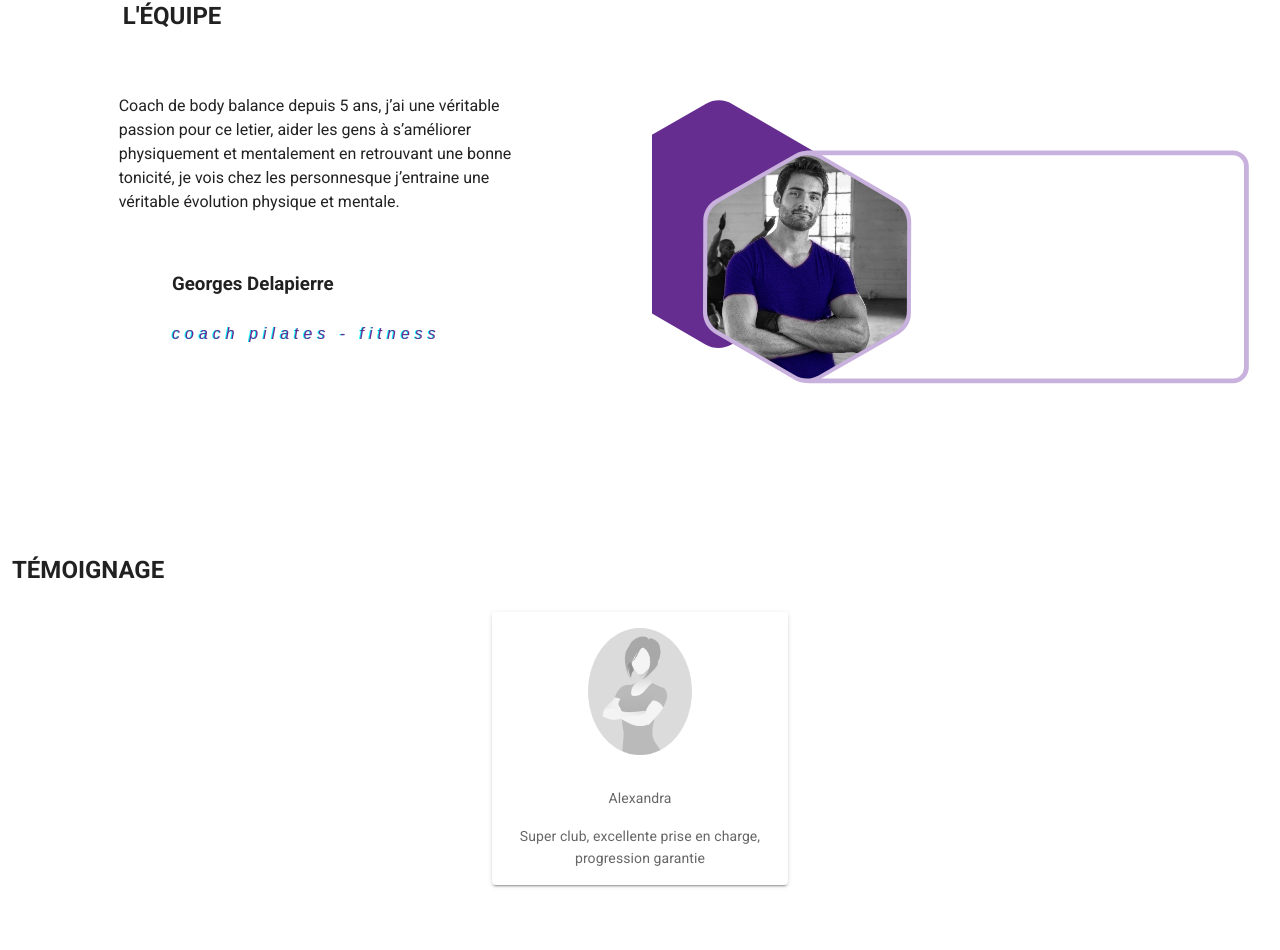
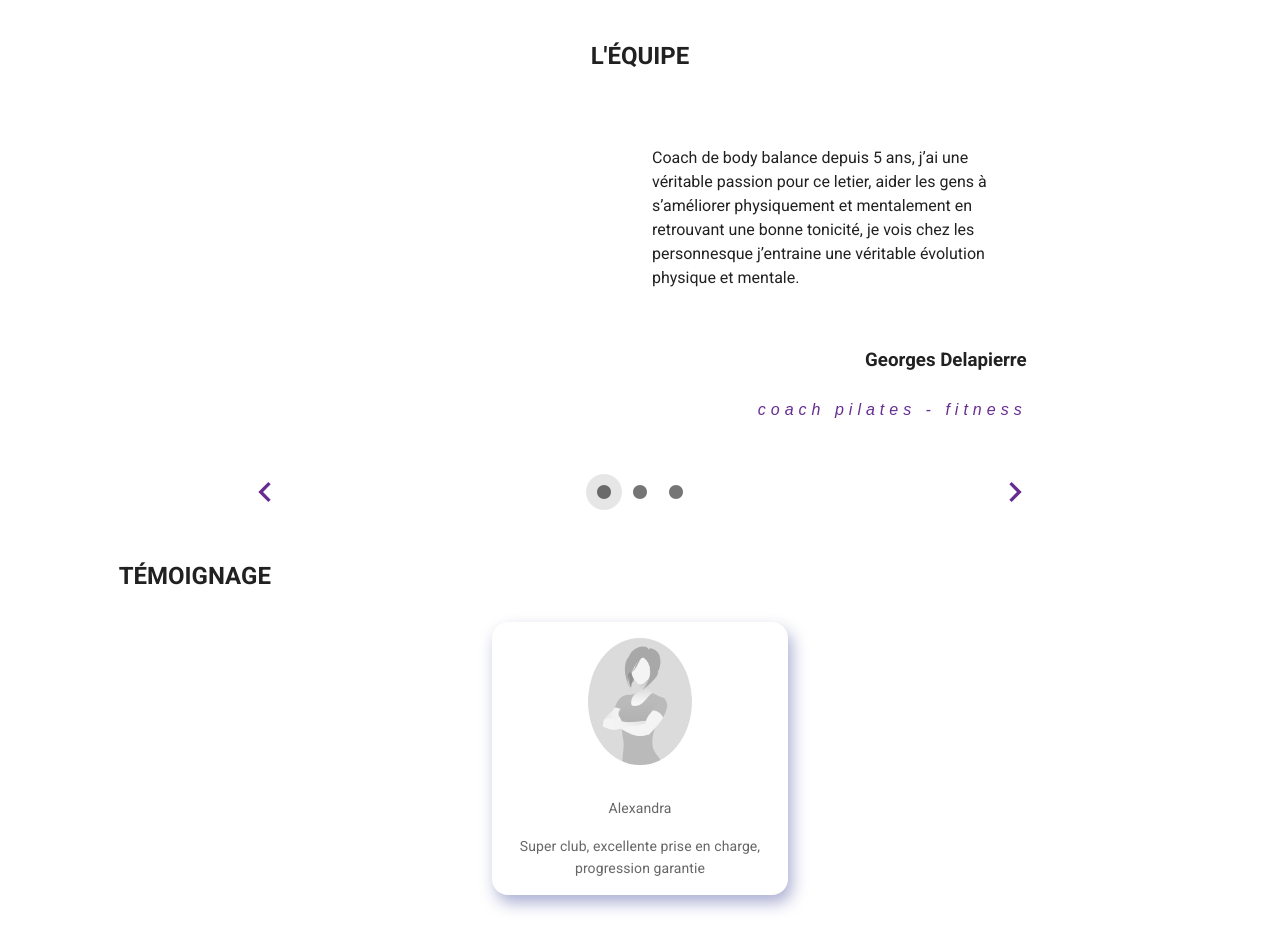
Before and after one commit to LRTRC/loir-thomas-site-associatif, a Nuxt app: page /home in a window 1280 px wide. Shown: the part 1336-2286 px from the top of the page. Built offline with nearby package versions, Linux system fonts and the light colour scheme.

Commit message:
missing coaches img, page home done

```diff
--- a/components/customCard.vue
+++ b/components/customCard.vue
@@ -50,7 +50,8 @@ export default {
 <style scoped>
 
 #customCard {
-border-radius: 25px;
+  border-radius: 25px;
+  box-shadow: 4px 8px 16px 0 rgba(31, 38, 135, 0.37) !important;
 }
 
 .customCardRowImg {
--- a/pages/home.vue
+++ b/pages/home.vue
@@ -6,8 +6,8 @@
       </v-col>
     </v-row>
 
-    <v-row>
-      <v-col cols="12" md="6" >
+    <v-row class="my-4">
+      <v-col cols="12" md="6">
         <v-img
           src="/who_we_are.png"
           aspect-ratio="1.4"
@@ -57,76 +57,123 @@
     </v-row>
 
 
-    <v-row class="my-4">
-      <v-col offset="1" class="pa-4">
+    <v-row justify="center" class="my-4">
+
+      <v-col cols="10" md="8">
+        <v-card flat>
+
+          <v-row class="my-4" justify="center">
+            <v-col class="text-center">
               <h2>
                 {{ titles[2].toUpperCase() }}
               </h2>
             </v-col>
           </v-row>
+
+          <v-window
+            v-model="onBoarding"
+          >
+            <v-window-item
+              v-for="(coach, i) in coaches"
+              :key="i">
+              <v-card
+                height="100%"
+                width="100%"
+                flat
+              >
+                <v-row class="ma-4">
+                  <v-col cols="12" md="6">
+                    <!-- image -->
+                  </v-col>
+                  <v-col cols="12" md="6">
                     <v-row>
                       <v-col>
-        <v-card class="customContainer" flat>
-          <v-carousel
-            hide-delimiter-background
-            show-arrows-on-hover
-            cycle
-            interval="8000"
-          >
-            <v-carousel-item
-              v-for="(coach, i) in coaches"
-              :key="i"
-            >
-              <v-row class="customContainer">
-                <v-col cols="6">
-                  <v-row justify="center">
-                    <v-col cols="8">
-                      <p class="py-4">
+                        <p class="py-4 text-left">
                           {{ coach.testimony }}
                         </p>
                       </v-col>
                     </v-row>
-                  <v-row justify="center">
-                    <v-col cols="6">
+                    <v-row>
+                      <v-col class="text-right">
                         <h3>
                           {{ coach.name }}
                         </h3>
                       </v-col>
                     </v-row>
-                  <v-row justify="center">
-                    <v-col cols="6">
+                    <v-row>
+                      <v-col class="text-right">
                         <p>
                           <span class="jobs">{{ coach.job }}</span>
                         </p>
                       </v-col>
                     </v-row>
                   </v-col>
-                <v-col cols="6">
-                  <v-card
-                    :class="coach.cssClass"
-                    height="100%"
-                    width="100%"
-                    flat
-                  />
-                </v-col>
                 </v-row>
-            </v-carousel-item>
-          </v-carousel>
+
+              </v-card>
+            </v-window-item>
+          </v-window>
+
+          <v-card-actions class="justify-space-between">
+            <v-btn
+              text
+              @click="prev"
+            >
+              <v-icon
+                x-large
+                color="primary"
+              >
+                {{ icons[0] }}
+              </v-icon>
+            </v-btn>
+            <v-item-group
+              v-model="onBoarding"
+              class="text-center"
+              mandatory
+            >
+              <v-item
+                v-for="(coach, i) in coaches"
+                :key="i"
+                v-slot="{ active, toggle }"
+              >
+                <v-btn
+                  :input-value="active"
+                  icon
+                  @click="toggle"
+                >
+                  <v-icon>
+                    {{ icons[2] }}
+                  </v-icon>
+                </v-btn>
+              </v-item>
+            </v-item-group>
+            <v-btn
+              text
+              @click="next"
+            >
+              <v-icon
+                x-large
+                color="primary"
+              >
+                {{ icons[1] }}
+              </v-icon>
+            </v-btn>
+          </v-card-actions>
         </v-card>
       </v-col>
     </v-row>
 
 
     <v-row>
-      <v-col>
+      <v-col offset="1">
         <h2>
           {{ titles[3].toUpperCase() }}
         </h2>
       </v-col>
     </v-row>
-    <v-row justify="center">
+    <v-row class="my-4" justify="center">
       <v-col cols="8" md="4" lg="3" class="text-center">
-        <v-card>
+        <v-card class="customCardShadow" raised rounded="xl">
           <v-avatar size="65%" class="pa-4">
             <img :src="src[3]"/>
           </v-avatar>
@@ -147,7 +194,7 @@
 import customHeader from '../components/customHeader';
 import customCard from "../components/customCard";
 import coach from "../components/home/coach";
-
+import {mdiChevronLeft, mdiChevronRight, mdiRecord} from '@mdi/js';
 
 export default {
   name: "home",
@@ -158,24 +205,23 @@ export default {
   },
   data() {
     return {
+      onBoarding: 0,
+      icons: [mdiChevronLeft, mdiChevronRight, mdiRecord],
       coaches: [
         {
           name: 'Georges Delapierre',
           job: 'coach pilates - fitness',
           testimony: 'Coach de body balance depuis 5 ans, j’ai une véritable passion pour ce letier, aider les gens à s’améliorer physiquement et mentalement en retrouvant une bonne tonicité, je vois chez les personnesque j’entraine une véritable évolution physique et mentale.\n',
-          cssClass: 'delapierre',
         },
         {
           name: 'Nathalie Nemann',
           job: 'coach body balance - yoga',
           testimony: 'Coach de body balance depuis 5 ans, j’ai une véritable passion pour ce letier, aider les gens à s’améliorer physiquement et mentalement en retrouvant une bonne tonicité, je vois chez les personnesque j’entraine une véritable évolution physique et mentale.\n',
-          cssClass: 'nemann',
         },
         {
           name: 'Alexis Seros',
           job: 'coach ft - crossfit',
           testimony: 'Coach de body balance depuis 5 ans, j’ai une véritable passion pour ce letier, aider les gens à s’améliorer physiquement et mentalement en retrouvant une bonne tonicité, je vois chez les personnesque j’entraine une véritable évolution physique et mentale.\n',
-          cssClass: 'seros',
         },
 
       ],
@@ -217,32 +263,23 @@ export default {
       testimonialTitle: 'Alexandra',
       testimonialBody: 'Super club, excellente prise en charge, progression garantie',
     }
-  }
+  },
+  methods: {
+    next() {
+      this.onBoarding = this.onBoarding + 1 === this.coaches
+        ? 0
+        : this.onBoarding + 1
+    },
+    prev() {
+      this.onBoarding = this.onBoarding - 1 < 0
+        ? this.coaches - 1
+        : this.onBoarding - 1
+    },
+  },
 }
 </script>
 
 <style scoped>
-
-.customContainer {
-  height: 450px !important;
-}
-
-.carouselContainer {
-  height: 450px !important;
-}
-
-.delapierre {
-  background-image: url("/coach_george.svg");
-}
-
-.nemann {
-  background-image: url("/coach_nathalie.svg");
-
-}
-
-.seros {
-  background-image: url("/coach_alexis.svg");
-}
 
 .jobs {
   color: #662D91;
@@ -250,7 +287,9 @@ export default {
   font-style: italic;
   font-size: 1em !important;
   letter-spacing: 5px !important;
-  text-shadow: -1px 0 0 #00FFFF;
 }
 
+.customCardShadow {
+  box-shadow: 4px 8px 16px 0 rgba(31, 38, 135, 0.37) !important;
+}
 </style>
```
Lines whose indentation alone changed are shown as unchanged.
